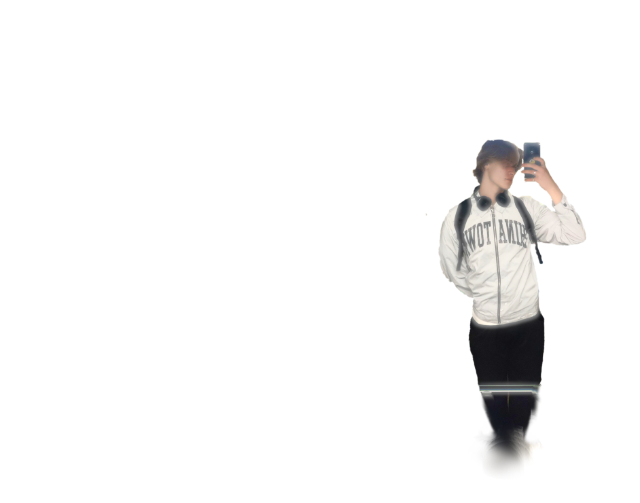
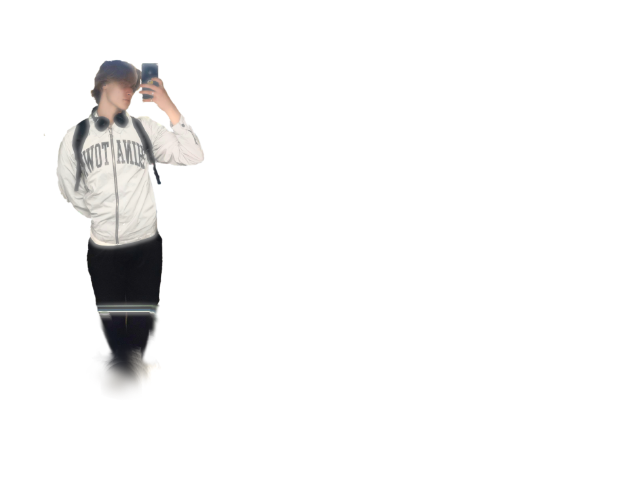
Before and after one commit to 69sand/sandphotos.ml, a plain HTML site: page entrance.html in a window 1280 px wide. Shown: the part 113-616 px from the top of the page, without its empty margins (123-763 px from the left). Drawn offline with Linux system fonts and the light colour scheme.

Commit message:
Update entrance.html

```diff
--- a/entrance.html
+++ b/entrance.html
@@ -9,17 +9,14 @@ height: 100%;
 width:100%;
 margin:0;
 padding:0;
-background:url(ayo bg.jpg);
+background:url(https://i.ibb.co/10gjr64/ayo-bg.jpg);
 background-position:50% 50%;
 background-repeat:no-repeat;
 }
 img {
   max-width: 500px;
   height: auto;
-  position: fixed;
-  top: 50%;
-  left: 50%;
-  transform: translate(-50%, -50%);
+
 }
 }
   img:hover {
```
